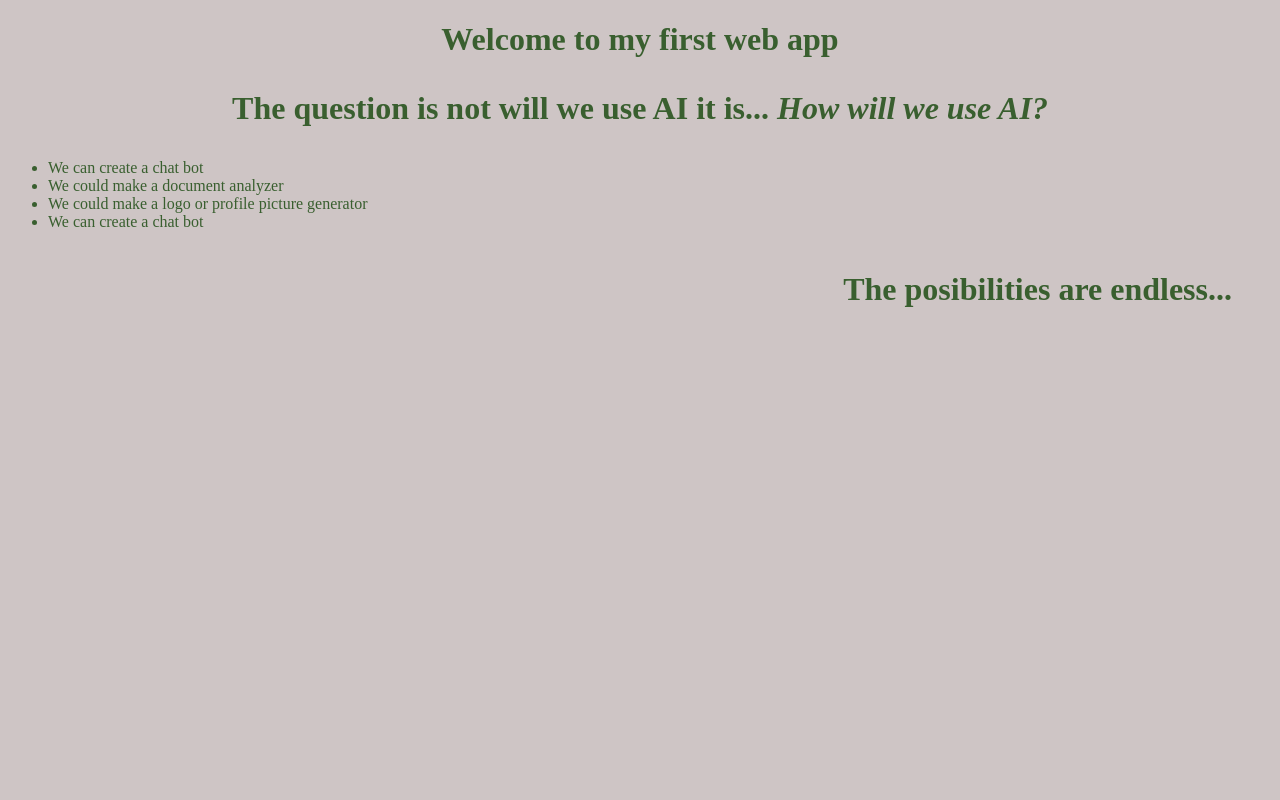
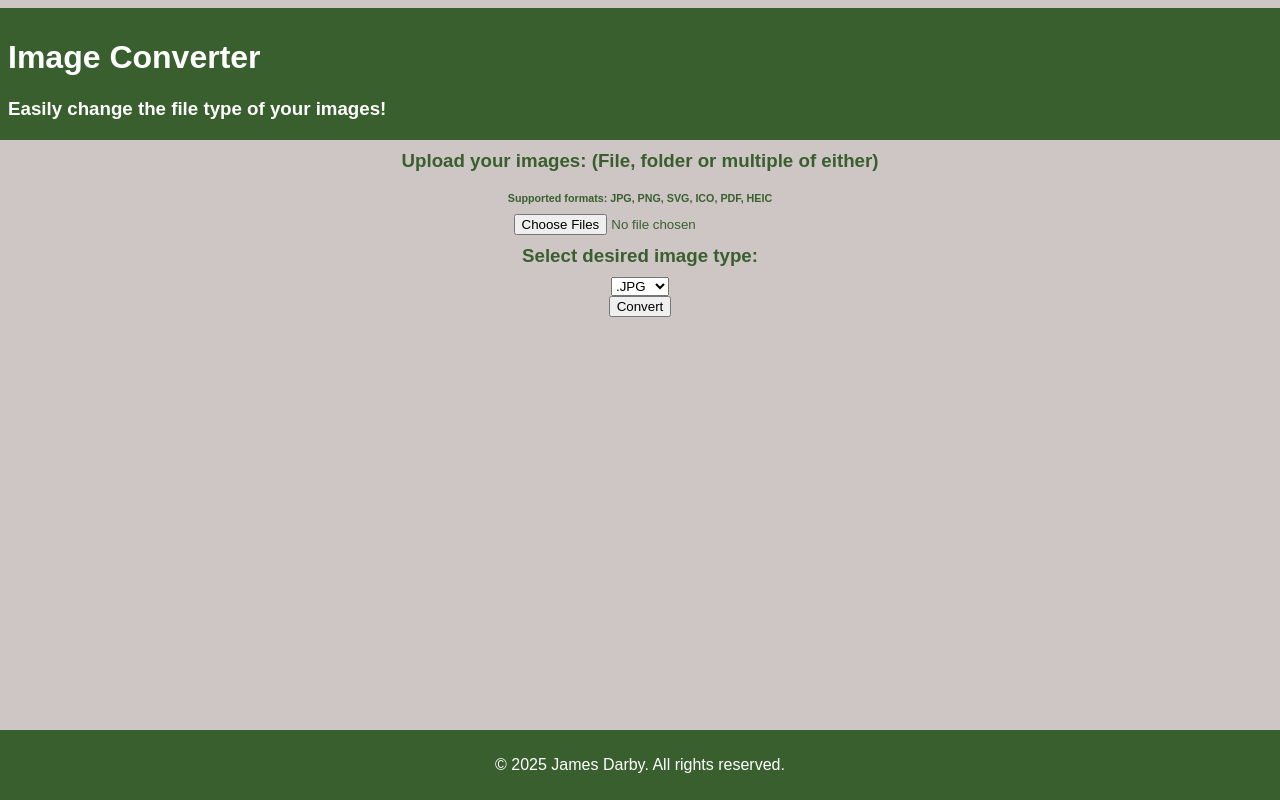
Before and after one commit to jdarby3/Insightify, a plain HTML site: page index.html in a window 1280 px wide. Drawn offline with Linux system fonts and the light colour scheme.

Commit message:
mvp frontend ui

```diff
--- a/index.html
+++ b/index.html
@@ -4,26 +4,35 @@
         <link rel="stylesheet" href="style.css">
         <meta charset="UTF-8">
         <meta name="viewport" content="width=device-width, initial-scale=1.0">
-        <title>Document</title>
+        <title>Image Converter</title>
     </head>
+
+   <header>
+        <h1>Image Converter</h1>
+        <h3>Easily change the file type of your images!</h3>
+   </header>
+
     <body>
-        <h1>Welcome to my first web app</h1>
+        <h3>Upload your images: (File, folder or multiple of either)</h3>
+        <h6>Supported formats: JPG, PNG, SVG, ICO, PDF, HEIC</h6>
+        <input type="file" placeholder="Upload Images" id="file-input" multiple>
 
-        <!-- Hello whoever is reading my code-->
+        <h3>Select desired image type:</h3>
 
-        <h3 class="question">
-            The question is not will we use AI it is...
-            <strong><em>How will we use AI?</em></strong>
-        </h3>
+        <select id="image-type", name="image-type">
+            <option value="jpg">.JPG</option>
+            <option value="png">.PNG</option>
+            <option value="svg">.SVG</option>
+            <option value="ico">.ICO</option>
+            <option value="pdf">.PDF</option>
+            <option value="heic">.HEIC</option>
+        </select>
 
-        <ul>
-            <li>We can create a chat bot</li>
-            <li>We could make a document analyzer</li>
-            <li>We could make a logo or profile picture generator</li>
-            <li>We can create a chat bot</li>
-        </ul>
-
-        <h3 class="possibilities">The posibilities are endless...</h3>
+        <button>Convert</button>
 
     </body>
+    <footer>
+        <p>© 2025 James Darby. All rights reserved.</p>
+    </footer>
+
 </html>
--- a/style.css
+++ b/style.css
@@ -1,25 +1,37 @@
+header {
+    background-color: rgb(57, 95, 47);
+    color: white;
+    width: 100%;
+    padding : 10px;
+}
+
+
 body {
     background: rgb(206, 197, 197);
     color: rgb(57, 95, 47);
-}
-h1 {
-    font-size: 2rem;
-    text-align: center;
+    align-items: center;
+    justify-content: center;
+    display: flex;
+    flex-direction: column;
+    font-family: Arial, sans-serif;
 }
 
-.possibilities {
-    margin: 40px;
-    font-size: 2rem;
-    text-align: right;
+body h3{
+    margin-top: 10px;
+    margin-bottom: 10px;
 }
 
-.question {
-    font-size: 2rem;
-    text-align: center;
+body h6{
+    margin-top: 10px;
+    margin-bottom: 10px;
 }
 
-p {
-    color: #555;
-    max-width: 600px;
-    margin: auto;
+footer {
+    position: fixed;
+    bottom: 0;
+    width: 100%;
+    text-align: center;
+    padding: 10px;
+    background-color: rgb(57, 95, 47);
+    color: white;
 }
```
